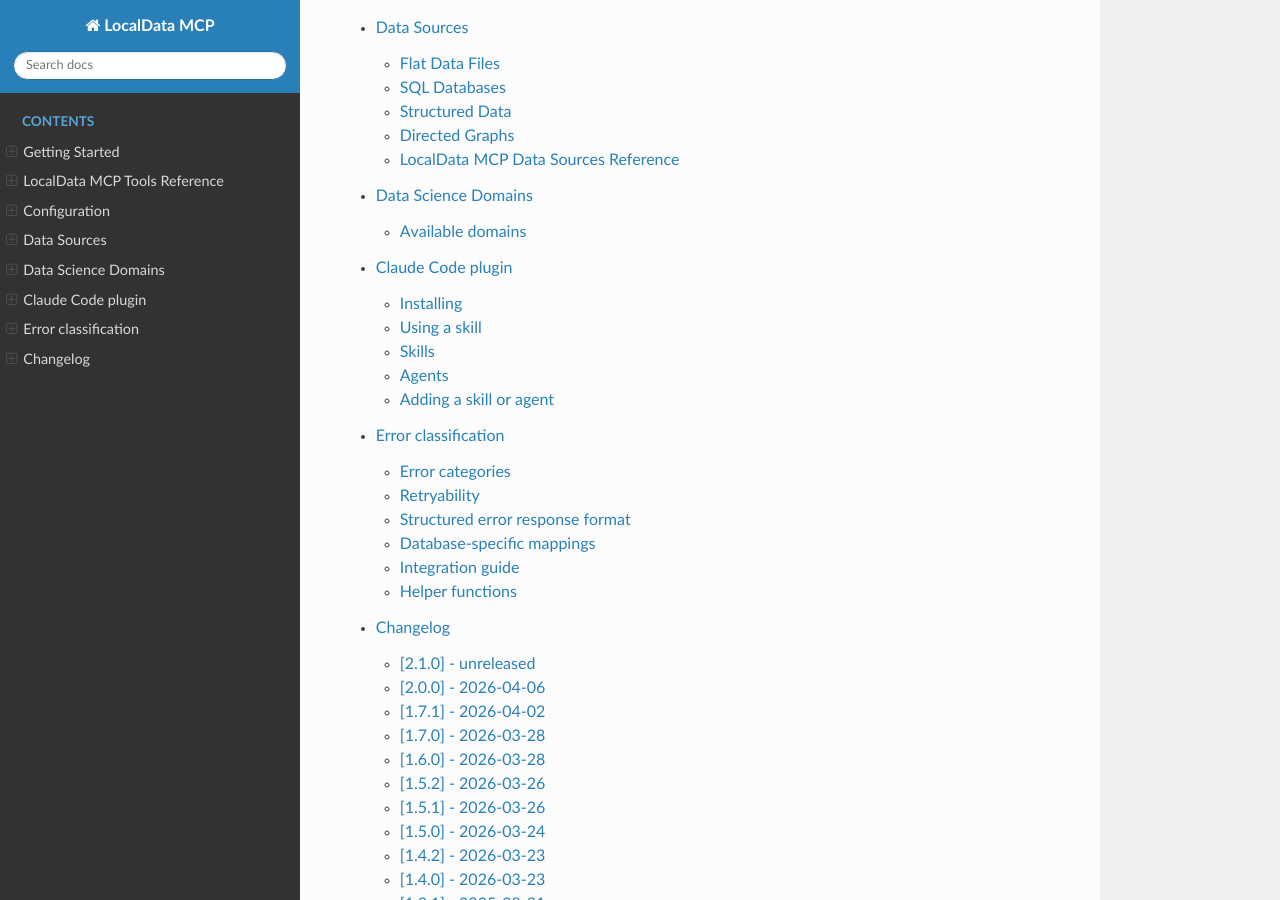
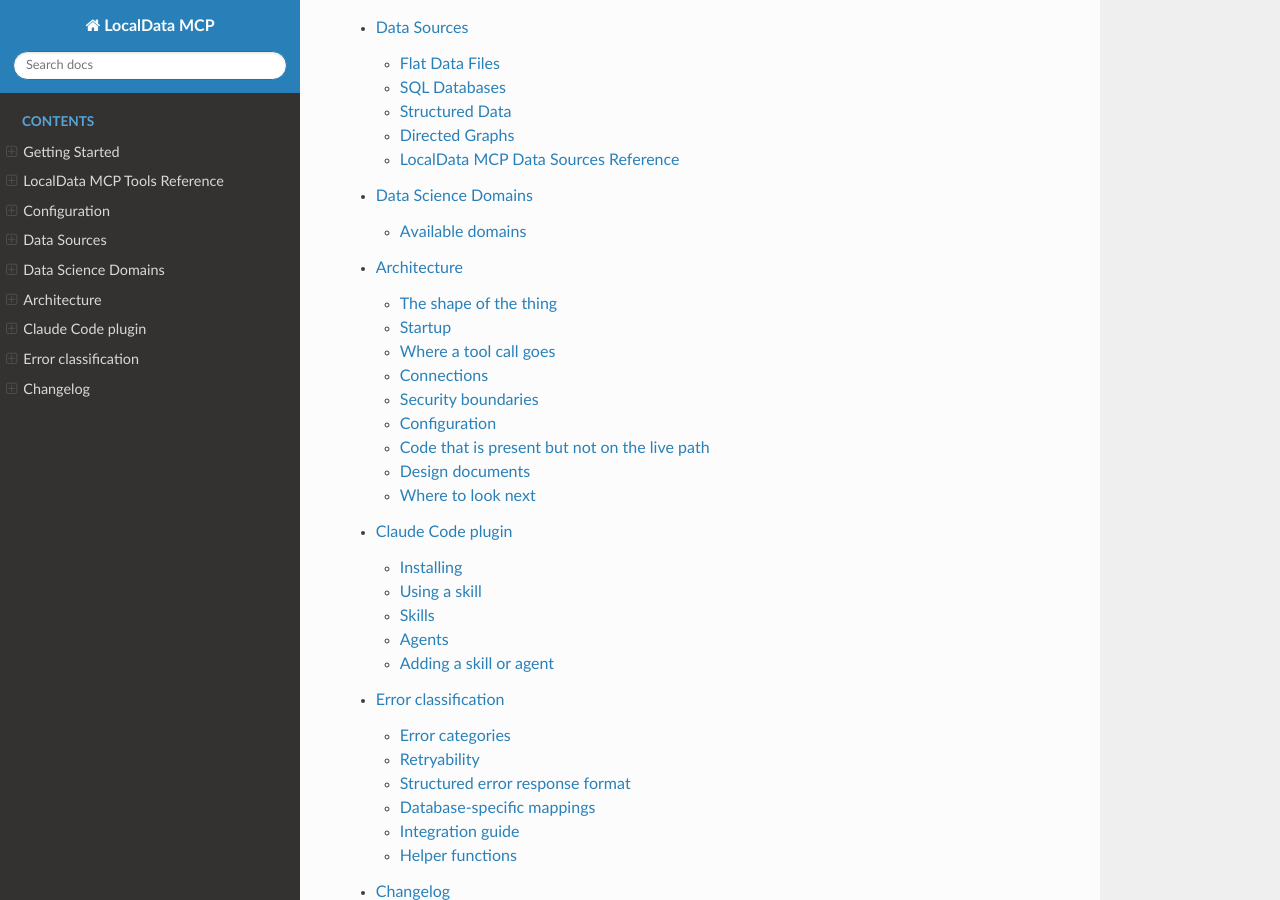
Before and after one commit to ChrisGVE/localdata-mcp, a Sphinx documentation site: the page built from docs/index.md, in a window 1280 px wide and 900 px high, scrolled down 1712 px. Built offline with Sphinx 7.4.7 and the Read the Docs theme 3.1.0, drawn with Linux system fonts in a browser that asks for light colours; some of the changed lines change nothing that is shown.

Commit message:
docs(architecture): describe the server that ships, and publish it
`docs/architecture/` held six pages that no toctree referenced and, more to the
point, that `conf.py` excluded from the build outright -- so the project shipped
no architecture documentation at all. The six were also design material written
before the implementation: `IntentResolver`, `DomainRegistry`, `DomainBridge`,
`SemanticWrapper`, `AdaptiveProcessor`, `DataStream` and `AnalysisResult` appear
in them and in no source file.

The new index describes the running system instead: startup ordering and why it
is ordered that way, the two registration paths that feed the tool registry, the
three-path memory model behind `execute_query`, the two-file pattern every
analytical domain follows, the connection kinds, the configuration resolution
order, and the security boundaries.

Two findings in it were established by execution rather than by reading. The
SELECT-only gate guards `execute_query` and `analyze_query_preview` but not the
analytical tools, which hand their query to pandas directly (issue #25); a
`DELETE` refused by the first reaches the driver through the second. And
`connection_manager`/`enhanced_database_manager`, which the domain packages drag
in by import, govern nothing -- after a successful `connect_database` the
enhanced manager's `list_databases()` is empty. The page says so, under a
heading for code that is present but not on the live path.

The two normative design documents are published with it. The four that propose
unbuilt machinery stay in the repository, excluded from the build and named as
proposals, because publishing them as architecture is the error being fixed.

Heading anchors are enabled for h1-h3, which retires the last build warning:
`docs/domains/geospatial.md` already linked to a section anchor that nothing
was generating. The docs now build clean.

````diff
--- /dev/null
+++ b/docs/architecture/index.md
@@ -0,0 +1,233 @@
+# Architecture
+
+How LocalData MCP is put together: what runs, what a tool call touches on its way
+through the process, and where the boundaries are. This page describes the server
+as it ships. Where a claim here was checked by running the code rather than by
+reading it, it says so.
+
+If you are looking for the reasoning behind the interface rather than its
+mechanics, the design documents at the end of this page cover that — with the
+caveat noted there about which of them describe built machinery.
+
+## The shape of the thing
+
+LocalData MCP is a single Python process. An MCP client — Claude Desktop, Claude
+Code, any other — launches `localdata-mcp` and talks to it over stdio. There is
+no network listener, no daemon, no database of its own. Everything it knows about
+lives in memory for the lifetime of the process, plus whatever temporary files it
+stages to disk and cleans up on exit.
+
+The process runs one [FastMCP](https://github.com/jlowin/fastmcp) server instance
+and one `DatabaseManager`. The server holds the tool registry; the manager holds
+the connections, the query buffers, and the implementation of nearly every tool.
+
+```
+MCP client
+    | stdio (JSON-RPC)
+    v
+FastMCP server ......... the tool registry: 71 tools
+    |
+    v
+DatabaseManager ........ connections, buffers, tool implementations
+    |
+    +-- SQLAlchemy engines ......... SQL databases
+    +-- file processors ............ CSV, Excel, Parquet, ... loaded into SQLite
+    +-- tree / graph / RDF managers  structured documents, graphs, triples
+    +-- domain adapters ............ the analytical toolkit
+```
+
+## Startup
+
+`localdata-mcp` runs `main()` in `server/cli.py`. Before that function executes, importing
+`localdata_mcp.localdata_mcp` has already done most of the work of standing the
+server up, and the ordering matters:
+
+1. **Configuration resolves first.** `get_config_manager()` merges defaults, then
+   YAML files in discovery order, then `LOCALDATA_*` environment variables — later
+   sources winning. Nothing downstream can see a half-built configuration.
+2. **Logging is built from that configuration**, which is why the metrics decision
+   can be made at import time.
+3. **The FastMCP instance is created**, and `get_metrics` is registered on it if
+   `logging.enable_metrics` is on. It is the only tool whose presence depends on
+   configuration, and it defaults to on.
+4. **`DatabaseManager` is imported last**, because the server modules import the
+   module above by absolute name to reach these singletons.
+
+`main()` then handles the configuration subcommands (`--show-config`,
+`--validate-config`, `--init-config`, `--migrate-config`), each of which exits
+without starting a server, constructs the `DatabaseManager`, and calls
+`mcp.run(transport="stdio")`.
+
+Constructing the manager is what registers the other seventy tools:
+`DatabaseManager.__init__` calls `self._register_tools(mcp)`, which binds each
+tool method with `add_tool`. So the registry has two feeders — the import-time
+registration above and this one — and a count that consults only one of them will
+be wrong. `tests/test_tool_registration.py` reads the assembled server for exactly
+that reason.
+
+## Where a tool call goes
+
+Tools come in two shapes, and the difference is worth knowing because it decides
+which protections apply.
+
+### Data tools
+
+`connect_database`, `execute_query`, `describe_table` and their neighbours are
+methods on `DatabaseManager` itself. `execute_query` is the fullest path:
+
+1. **Dispatch by connection kind.** SPARQL endpoints and RDF connections are
+   handled by separate methods before anything else runs.
+2. **Security validation.** `parse_and_validate_sql` parses the statement and
+   rejects anything that is not a `SELECT` or a `WITH` CTE. This is a parser, not
+   a pattern match — it raises `SQLSecurityError`, and the tool returns the error
+   rather than the data.
+3. **Analysis and estimation.** `analyze_query` inspects the query and, with
+   `EXPLAIN` where the backend supports it, estimates how large the result will be.
+4. **One of three execution paths**, chosen from that estimate against the memory
+   budget:
+   - **In memory** when the result fits the RAM budget.
+   - **Staging** when it exceeds RAM but fits the disk budget: rows stream through
+     a temporary SQLite database under disk monitoring.
+   - **Refinement** when it exceeds both: nothing executes, and the response asks
+     for a narrower query and suggests how — a `LIMIT`, a `WHERE`, an aggregate.
+5. **Buffering.** Large results are held in a `QueryBuffer` and handed out in
+   chunks by `next_chunk` and the `request_*_chunk` tools, so a result larger than
+   the client's context can still be read.
+6. **Audit.** `_record_audit` records the query, its status and its timing, which
+   is what `get_query_log` and `get_error_log` read.
+
+The refinement path is the architectural decision worth naming: the server would
+rather refuse a query and explain why than return a result that blows up the
+agent's context or the machine's RAM.
+
+### Analytical tools
+
+The eight analytical domains follow a different, deliberately thin pattern. Each
+domain contributes two files:
+
+- `<domain>_tools.py` — pure adapters with no MCP knowledge, taking a SQLAlchemy
+  engine and a query and returning a plain dictionary.
+- `server/<domain>_mixin.py` — the MCP wrappers: resolve the named connection with
+  `self._get_connection`, call the adapter, serialize with `safe_dumps`.
+
+The mixin is added to `DatabaseManager`'s bases and its methods listed in
+`_register_tools`. Sampling, optimization and geospatial each live in their own
+mixin; the twelve older data science tools and the graph, tree and search tools
+are still implemented directly in `server/database_manager.py`.
+
+Every analytical tool takes a connection name and a SQL query as its first two
+parameters. The query selects the data; there is no separate load step and no
+data-frame parameter. Column arguments name columns in that query's result set.
+
+**These tools do not pass through the SELECT-only gate.** The gate guards
+`execute_query` and `analyze_query_preview`; an analytical tool hands its query
+to pandas directly. Running a `DELETE` through `execute_query` is refused, and
+running the same statement through `analyze_clusters` reaches the driver instead
+(both verified by execution). It did not persist in that test, but only because
+the statement ran in an uncommitted transaction — that is transaction semantics,
+not a control. This is tracked as issue #25 and is a known gap, not a design.
+
+## Connections
+
+`connect_database` maps a name to a live connection and remembers its type.
+What it builds depends on the source:
+
+- **SQL databases** get a SQLAlchemy engine — PostgreSQL, MySQL, SQLite, DuckDB,
+  Oracle, SQL Server.
+- **Files** are read by a streaming file processor and materialized into a SQLite
+  database, which is why a CSV connection answers SQL and why its table is called
+  `data_table`. Large files stream rather than loading whole.
+- **Document, graph and RDF sources** get their own managers — `TreeStorageManager`
+  for JSON/YAML/TOML trees, `GraphStorageManager` for DOT/GML/GraphML/Mermaid,
+  `RDFStorageManager` for Turtle and N-Triples.
+- **Non-SQL databases** — MongoDB, Redis, Elasticsearch, InfluxDB, Neo4j, CouchDB —
+  are handled by their own clients.
+
+Every optional backend is imported behind a `try`/`except ImportError` that sets an
+availability flag, so a missing driver disables one source rather than breaking
+startup. `check_compatibility` reports what is available.
+
+Concurrency is bounded by a semaphore sized from
+`security.max_concurrent_connections` (default 10). Buffers expire on a timer.
+
+## Security boundaries
+
+Three controls, and it is worth being precise about what each covers:
+
+- **Path restriction.** File connections must resolve inside
+  `security.allowed_paths`, which defaults to `["."]` — the working directory.
+  This is why fixtures and data files must live inside the project rather than in
+  `/tmp`. `security.restrict_paths: false` disables it.
+- **SELECT-only SQL.** Enforced by parsing, on `execute_query` and
+  `analyze_query_preview`. See the gap noted above for the analytical tools.
+- **Connection limits.** A semaphore caps concurrent connections; buffers and
+  temporary files are reclaimed on a timer and at exit.
+
+`--show-config` redacts passwords, secrets, tokens, connection strings and
+certificate paths before printing.
+
+## Configuration
+
+One resolution order, applied at startup and on reload:
+
+1. Built-in defaults
+2. YAML file, first found of: `LOCALDATA_CONFIG`, `./.localdata.yaml`, the
+   per-user path (`$XDG_CONFIG_HOME/localdata/config.yaml`,
+   `~/Library/Application Support/localdata/config.yaml`, or `%APPDATA%\localdata`),
+   `/etc/localdata/config.yaml`, then legacy `~/.localdata.yaml` with a
+   deprecation warning
+3. `LOCALDATA_*` environment variables
+
+Later sources win. The manager tracks which keys the user actually set, separately
+from those defaults seeded — needed because several settings have both a current
+and a legacy home, and "present in the merged data" cannot distinguish a default
+from a choice. `docs/configuration.md` documents the settings themselves.
+
+## Code that is present but not on the live path
+
+The tree carries more than the server runs, and reading it as though every package
+were load-bearing will mislead you. Verified by importing the server, exercising
+tools, and inspecting what actually loaded and what actually held state:
+
+- **`connection_manager/` and `enhanced_database_manager.py`** are imported as a
+  side effect of the analytical domain packages, but they govern nothing. After
+  `connect_database` succeeds, `DatabaseManager.connections` holds the connection
+  and the enhanced manager's `list_databases()` returns `[]`. Configuration wired
+  into them has no effect on a real connection.
+- **`enhanced_database_tools.py`, `auth_manager.py`, `blob_handler.py` and
+  `performance_benchmarks/`** are not imported at all during normal operation.
+- **`pipeline/`** is loaded, because domain classes inherit from it, and it
+  provides the scikit-learn-style transformer layer the domains are built on. No
+  MCP tool exposes it: an agent cannot compose a pipeline through the protocol.
+- **`domains/time_series_analysis/`** — 29 modules — is unreachable. The live
+  time-series code is the single module `domains/time_series.py`, which is what
+  `domains/__init__.py` and the adapters import. Tracked as issue #28.
+
+## Design documents
+
+Two design documents are normative and still govern how the interface evolves.
+They are published alongside this page:
+
+```{toctree}
+:maxdepth: 1
+
+FIRST_PRINCIPLES
+DESIGN_DECISIONS
+```
+
+Four further documents live in `docs/architecture/` in the repository but are
+deliberately not published: `CORE_PATTERNS.md`, `LIBRARY_STRATEGY.md`,
+`domain-integration-layer.md` and `integration-shims-architecture.md`. They
+propose machinery that was never built — `IntentResolver`, `DomainRegistry`,
+`DomainBridge`, `SemanticWrapper`, `AdaptiveProcessor`, `DataStream` and
+`AnalysisResult` do not exist in the source. The reasoning in them is still the
+reasoning behind the interface, which is why they are kept; publishing them as
+architecture would present a proposal as a description, which is the failure this
+page exists to correct.
+
+## Where to look next
+
+- [Tools reference](../tools-reference.md) — all 71 tools, by category
+- [Configuration](../configuration.md) — every setting and where it goes
+- [Data sources](../data-sources/index.md) — what each source type supports
+- [Analytical domains](../domains/index.md) — what each domain offers
--- a/docs/conf.py
+++ b/docs/conf.py
@@ -15,10 +15,21 @@
     "deflist",
 ]
 
+# Generate anchors for h1-h3 so cross-page links can target a section by its
+# heading, which docs/domains/geospatial.md already assumed was possible.
+myst_heading_anchors = 3
+
 templates_path = ["_templates"]
 exclude_patterns = [
     "_build",
-    "architecture",
+    # The architecture section publishes its index and the two normative design
+    # documents. The four below propose machinery that was never built, so they
+    # stay in the repository for their reasoning but out of the shipped docs,
+    # where every page is expected to describe the current system.
+    "architecture/CORE_PATTERNS.md",
+    "architecture/LIBRARY_STRATEGY.md",
+    "architecture/domain-integration-layer.md",
+    "architecture/integration-shims-architecture.md",
     "integration",
     "BACKWARD_COMPATIBILITY.md",
     "PERFORMANCE_BENCHMARKS.md",
--- a/docs/index.md
+++ b/docs/index.md
@@ -26,6 +26,7 @@
 configuration
 data-sources/index
 domains/index
+architecture/index
 plugin
 error-classification
 changelog
````
